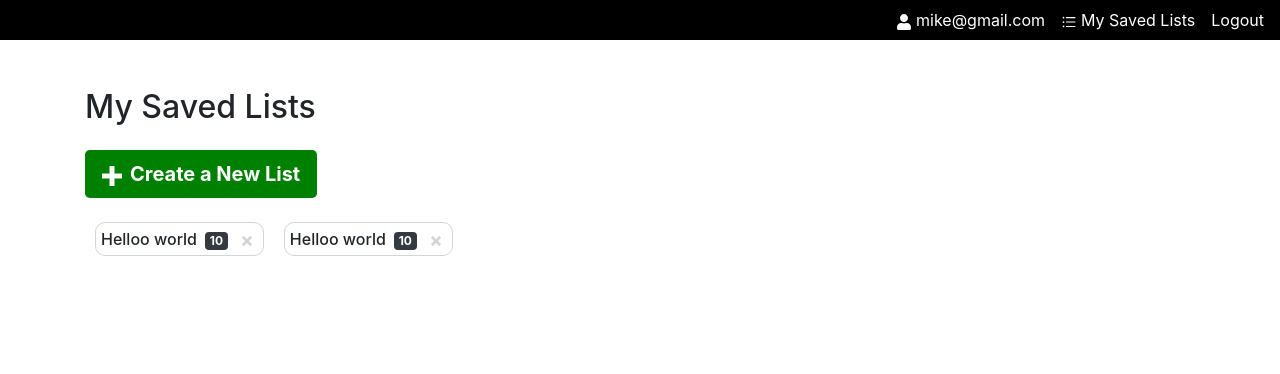
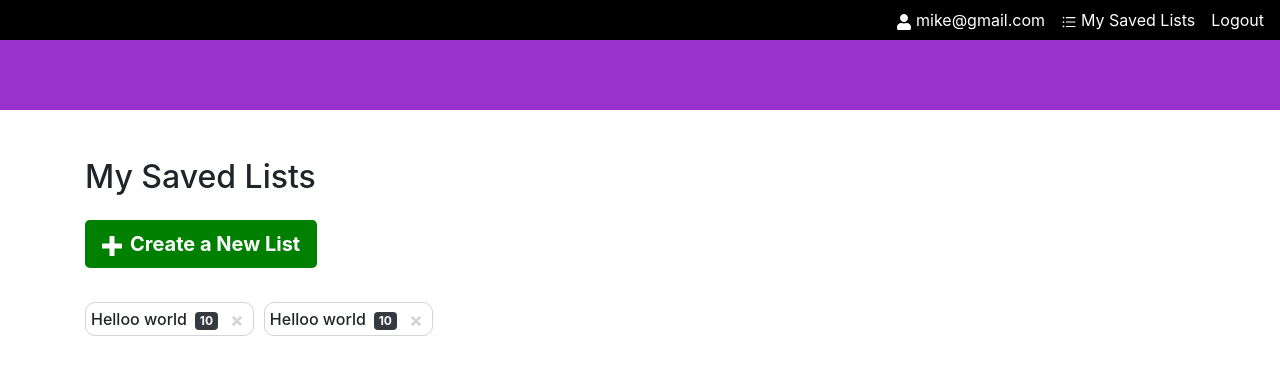
Before and after one commit to HarryNdegwa/fleetTest, a React (Create React App) app: page /saved-lists in a window 1280 px wide. Shown: the top 374 px of the page. Built offline with nearby package versions, Linux system fonts and the light colour scheme.

Commit message:
Added main header to saved lists component

```diff
--- a/src/components/SavedLists/index.js
+++ b/src/components/SavedLists/index.js
@@ -4,6 +4,7 @@ import { FaUser } from "react-icons/fa";
 import { AiOutlineBars } from "react-icons/ai";
 import "./style.css";
 import { ImPlus, ImCross } from "react-icons/im";
+import MainHeader from "../MainHeader";
 
 function SavedLists(props) {
   return (
@@ -26,6 +27,8 @@ function SavedLists(props) {
           Logout
         </Link>
       </div>
+
+      <MainHeader />
       <div className="container mt-5">
         <h2>My Saved Lists</h2>
 
--- a/src/components/SavedLists/style.css
+++ b/src/components/SavedLists/style.css
@@ -21,7 +21,12 @@
   border: 1px solid #d4d4d4;
   padding: 4px 5px;
   border-radius: 10px;
-  margin: 0px 10px;
+  margin: 10px 10px 10px 0px;
+}
+
+.saved-list-secondary-header {
+  height: 70px;
+  background-color: purple;
 }
 
 @media screen and (max-width: 576px) {
```
